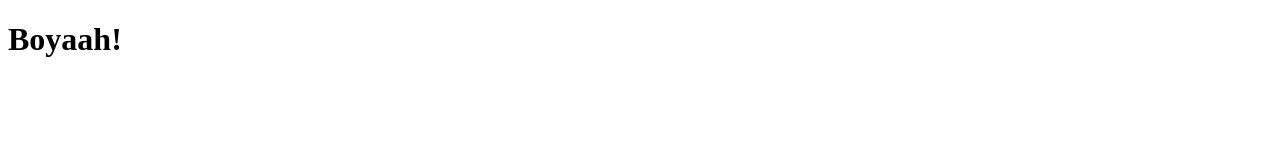
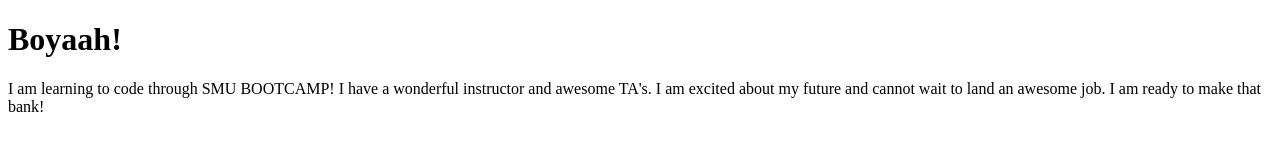
Before and after one commit to dcashdallas/dcashdallas.github.io, a plain HTML site: page index.html in a window 1280 px wide. Drawn offline with Linux system fonts and the light colour scheme.

Commit message:
adding additional info

```diff
--- a/index.html
+++ b/index.html
@@ -8,7 +8,6 @@
 <body>
     <h1>Boyaah!</h1>
 
-
-
+    <p>I am learning to code through SMU BOOTCAMP! I have a wonderful instructor and awesome TA's. I am excited about my future and cannot wait to land an awesome job. I am ready to make that bank!</p>
 </body>
 </html>
```
